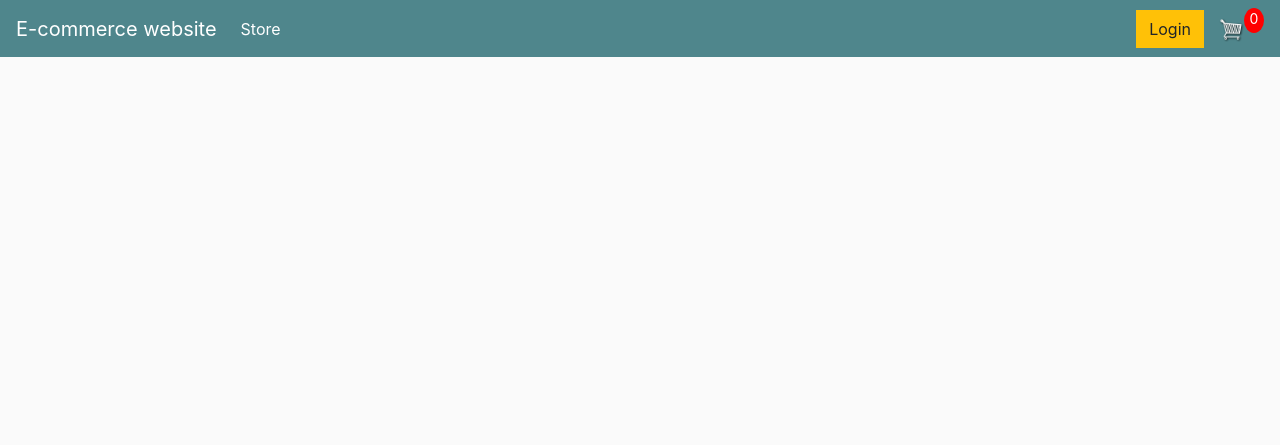
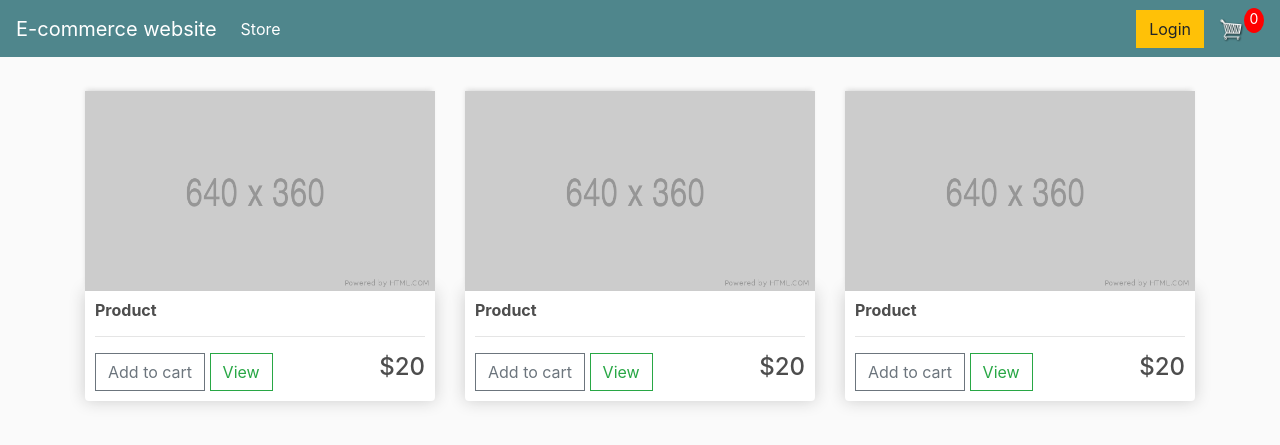
Before and after one commit to ignaciodiazb/ecommerce-0, a Django app: page / in a window 1280 px wide. Shown: the top 445 px of the page. Run offline with Django 3.2, Linux system fonts and the light colour scheme; some libraries are stand-ins or nearby versions.

Commit message:
added product template, placeholder data and fixed bug caused by mistake in html template

```diff
--- a/ecommerce/store/templates/store/base.html
+++ b/ecommerce/store/templates/store/base.html
@@ -40,9 +40,9 @@
 
     <div class="container">
         <br>
-        {% block content %}
+        {% block body %}
 
-        {% endblock content %}
+        {% endblock %}
     </div>
 
 
--- a/ecommerce/store/templates/store/store.html
+++ b/ecommerce/store/templates/store/store.html
@@ -9,6 +9,10 @@
             <div class="box-element product">
                 <h6><strong>Product</strong></h6>
                 <hr>
+
+                <button class="btn btn-outline-secondary add-btn">Add to cart</button>
+                <a class="btn btn-outline-success" href="#">View</a>
+                <h4 style="display: inline-block; float: right">$20</h4>
             </div>
         </div>
 
@@ -17,6 +21,10 @@
             <div class="box-element product">
                 <h6><strong>Product</strong></h6>
                 <hr>
+
+                <button class="btn btn-outline-secondary add-btn">Add to cart</button>
+                <a class="btn btn-outline-success" href="#">View</a>
+                <h4 style="display: inline-block; float: right">$20</h4>
             </div>
         </div>
 
@@ -25,6 +33,10 @@
             <div class="box-element product">
                 <h6><strong>Product</strong></h6>
                 <hr>
+
+                <button class="btn btn-outline-secondary add-btn">Add to cart</button>
+                <a class="btn btn-outline-success" href="#">View</a>
+                <h4 style="display: inline-block; float: right">$20</h4>
             </div>
         </div>
     </div>
```
